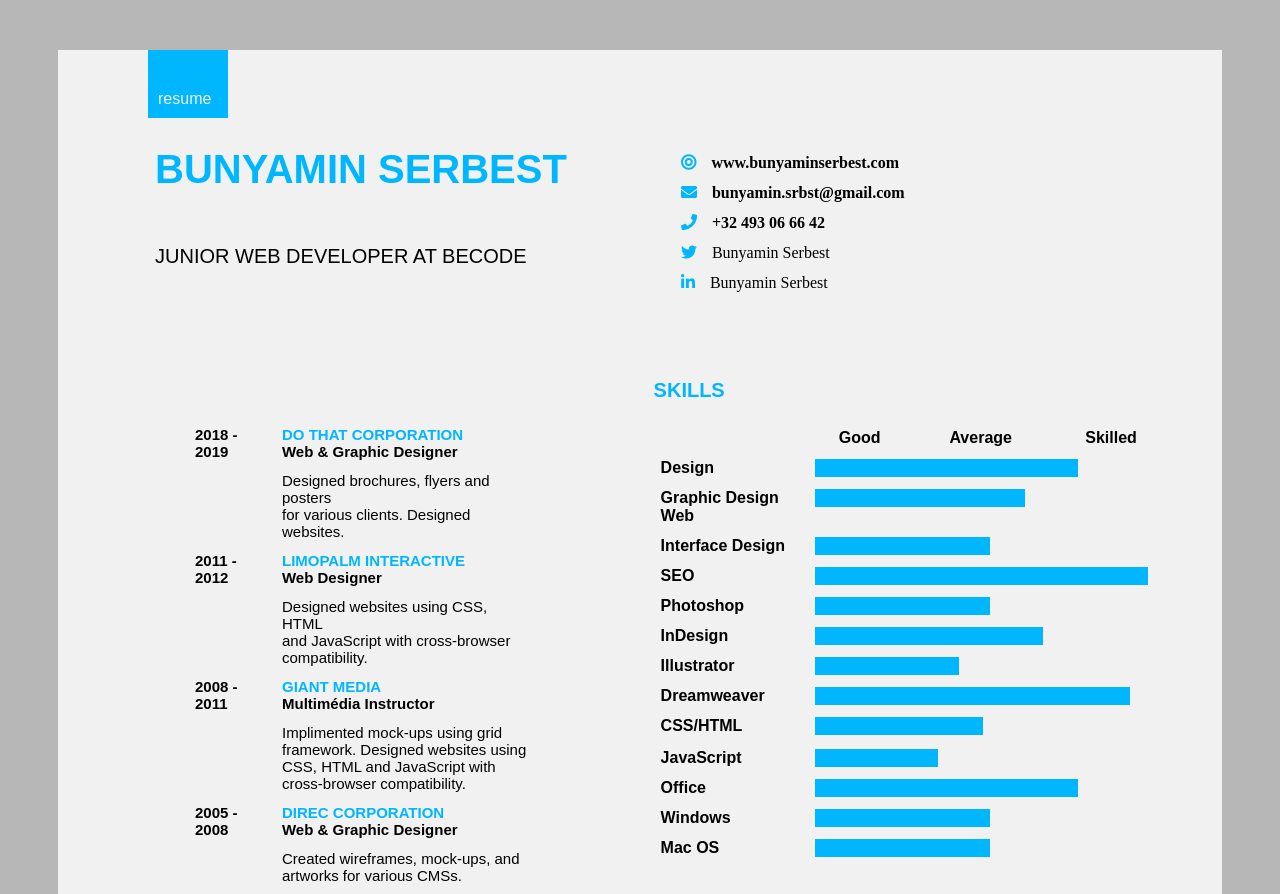
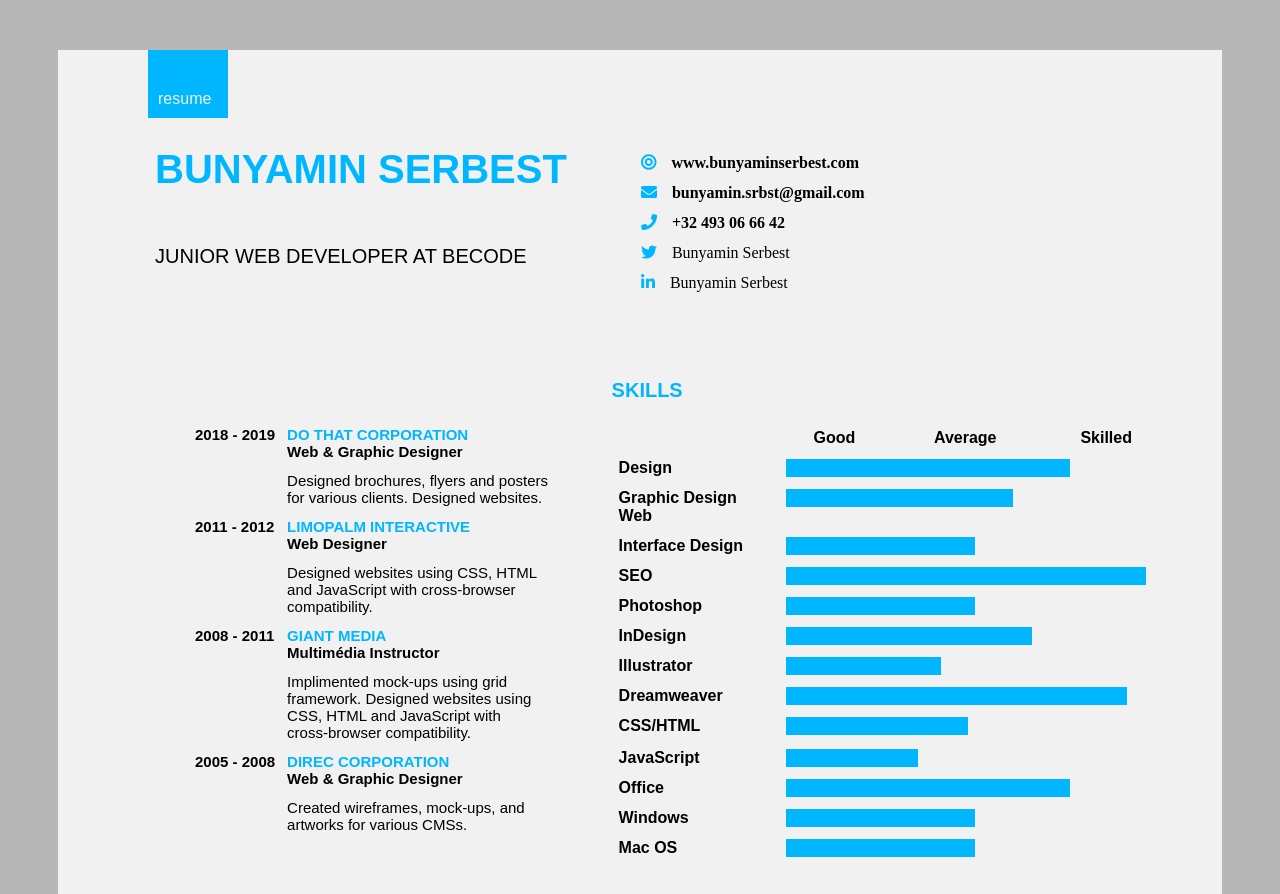
Before and after one commit to Bunyaminserbest/CV-tableau, a plain HTML site: page index.html in a window 1280 px wide. Shown: the top 894 px of the page. Drawn offline with Linux system fonts and the light colour scheme.

Commit message:
miseEnPage

```diff
--- a/style.css
+++ b/style.css
@@ -64,12 +64,12 @@ body{
 .marginRightTitle{
     text-decoration: none;
     margin-top: 97px;
-    margin-left: 100px
+    margin-left: 60px
 }
 
 .RightColumn{
     /*MARGIN*/
-    margin-left: 120px;
+    margin-left: 50px;
     margin-top: 60px;
     width:600px
 }
```
